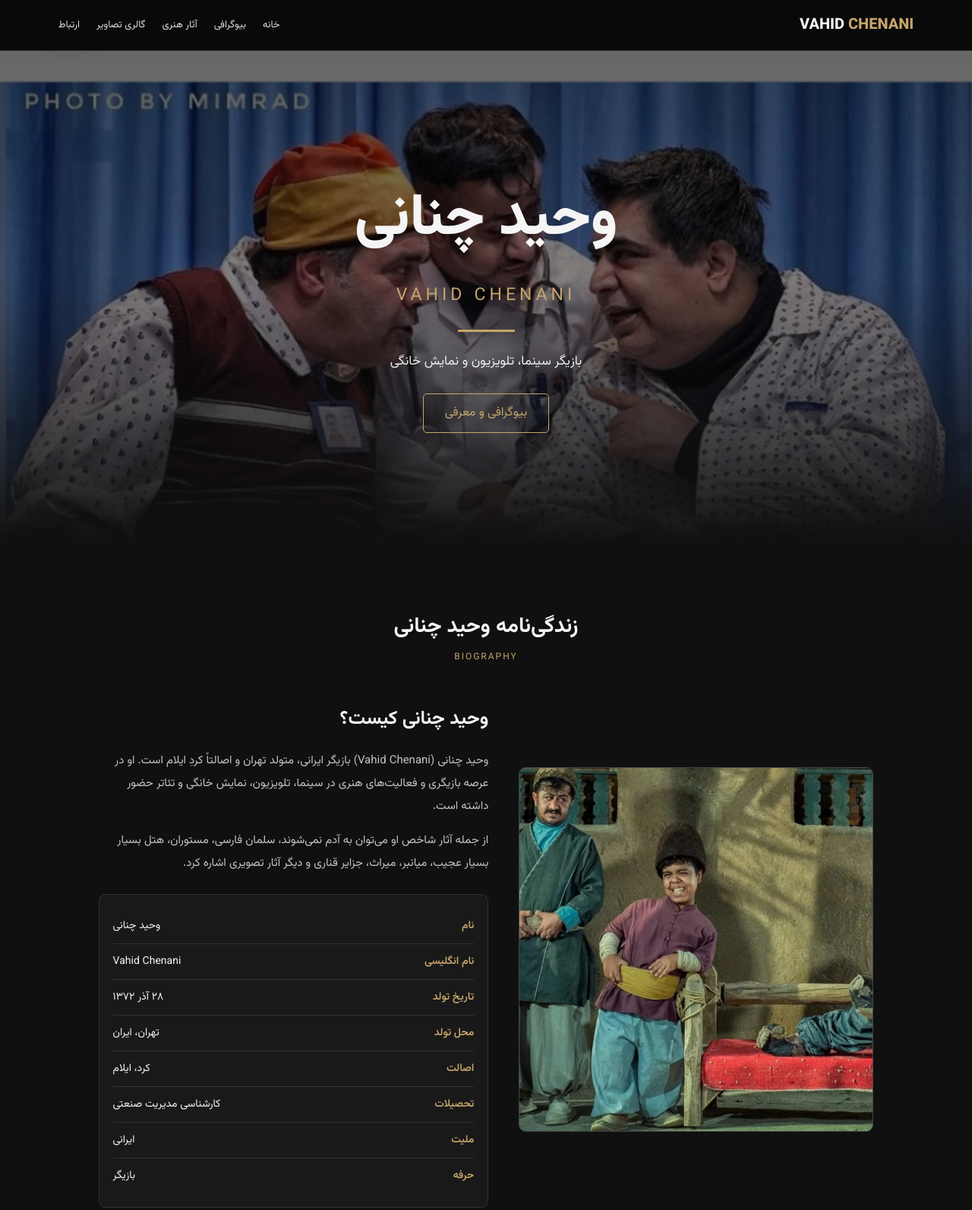
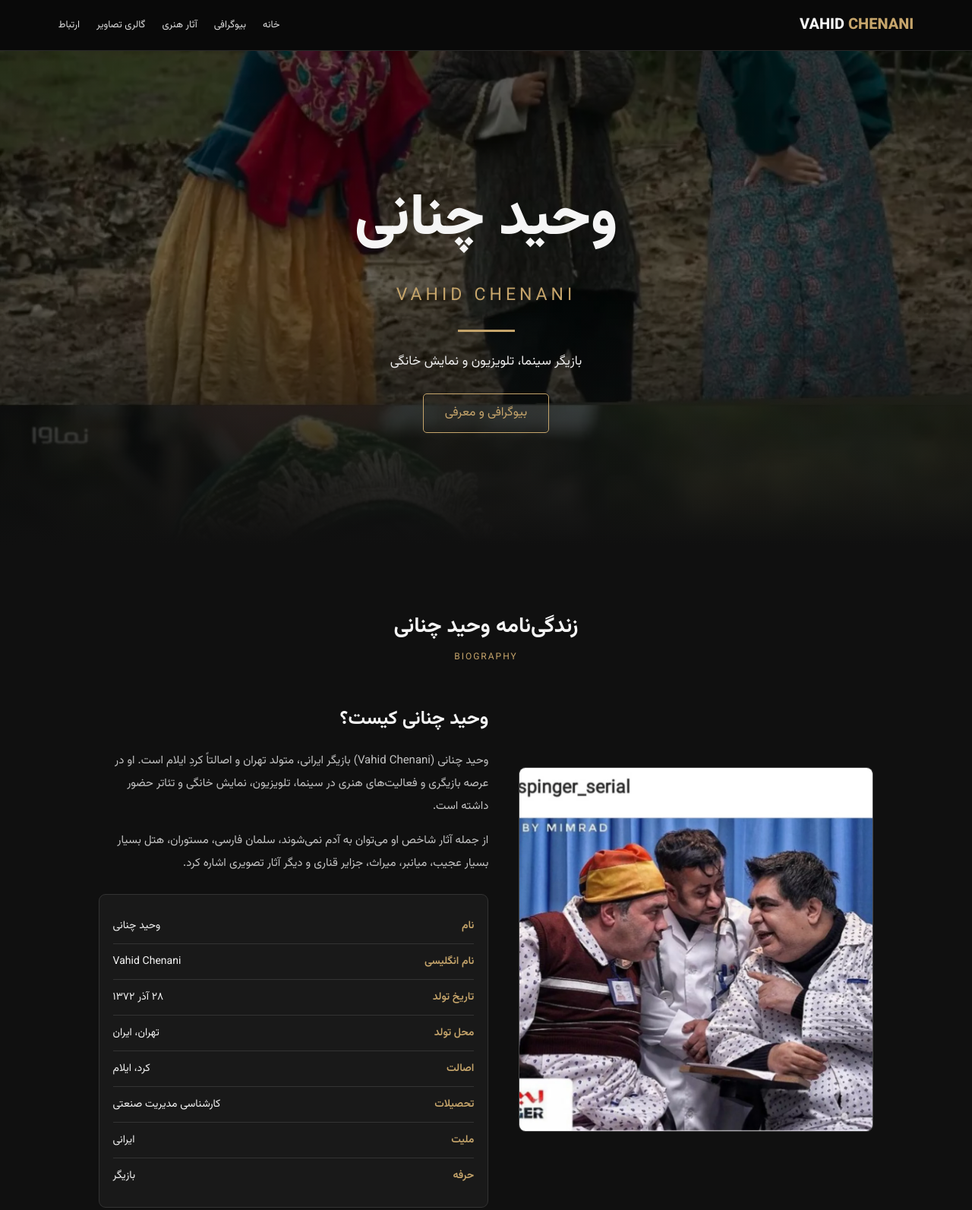
Before and after one commit to vahidchenani/vahidchenani.github.io, a plain HTML site: page index.html in a window 1280 px wide. Shown: the top 1593 px of the page at 76% size. Drawn offline with Linux system fonts and the light colour scheme.

Commit message:
Update Homepage Hero and About Images

```diff
--- a/index.html
+++ b/index.html
@@ -132,7 +132,7 @@ nav a:hover {
   background:
     linear-gradient(0deg,#101010 0%,transparent 55%),
     linear-gradient(rgba(0,0,0,.60),rgba(0,0,0,.35)),
-    url("assets/vahid-chenani-01.jpg") center 30%/cover no-repeat;
+    url("assets/vahid-chenani-09.jpg") center 30%/cover no-repeat;
 }
 
 .hero-content {
@@ -512,7 +512,7 @@ footer strong {
 
     <div class="about-image">
       <img
-        src="assets/vahid-chenani-02.png"
+        src="assets/vahid-chenani-01.jpg"
         alt="وحید چنانی بازیگر ایرانی"
         loading="lazy">
     </div>
```
